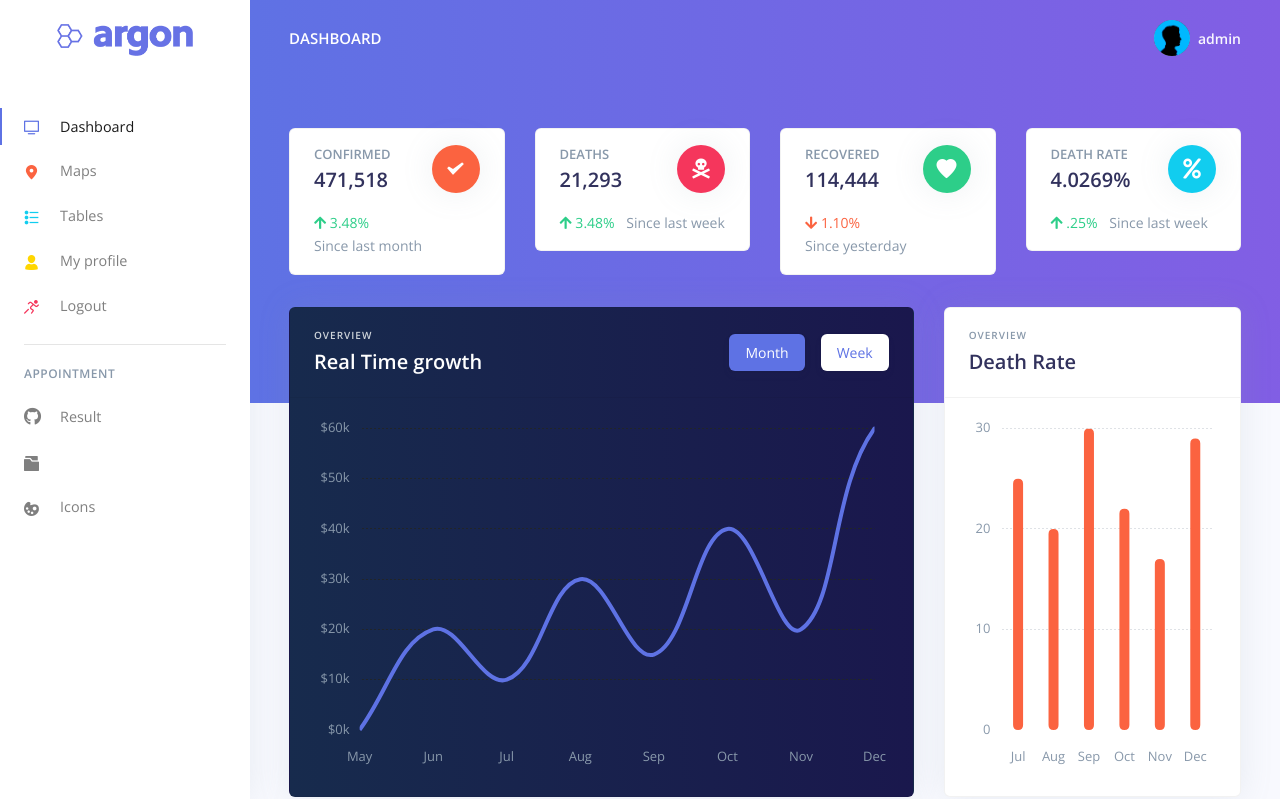
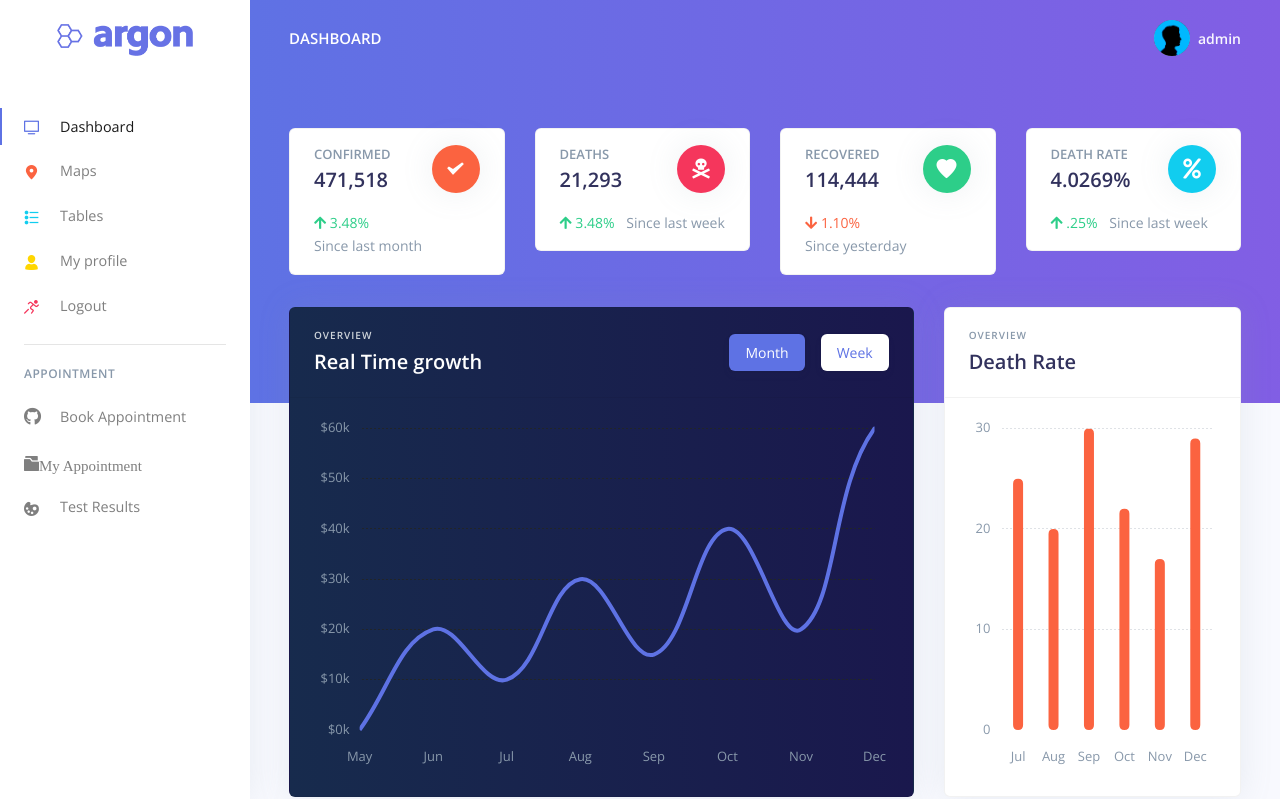
Before and after one commit to horizonltd/coronang, a Django app: page / in a window 1280 px wide. Shown: the top 799 px of the page. Run offline with Django 3.2, Linux system fonts and the light colour scheme; a user stored in the database is signed in; some libraries are stand-ins or nearby versions.

Commit message:
Test Result

```diff
--- a/core/templates/includes/sidenav.html
+++ b/core/templates/includes/sidenav.html
@@ -115,19 +115,19 @@
 
           <li class="nav-item">
             <a class="nav-link" href="#">
-              <i class="fab fa-github" style="font-size:1.1rem;"></i>Result
+              <i class="fab fa-github" style="font-size:1.1rem;"></i>Book Appointment
             </a>
           </li>
 
           <li class="nav-item">
             <a class="nav-link" href="#">
-              <i class="ni ni-folder-17"></i>
+              <i class="ni ni-folder-17">My Appointment</i>
             </a>
           </li>
 
           <li class="nav-item">
             <a class="nav-link " href="/icons.html">
-              <i class="ni ni-palette"></i> Icons
+              <i class="ni ni-palette"></i> Test Results
             </a>
           </li>
         </ul>
```
